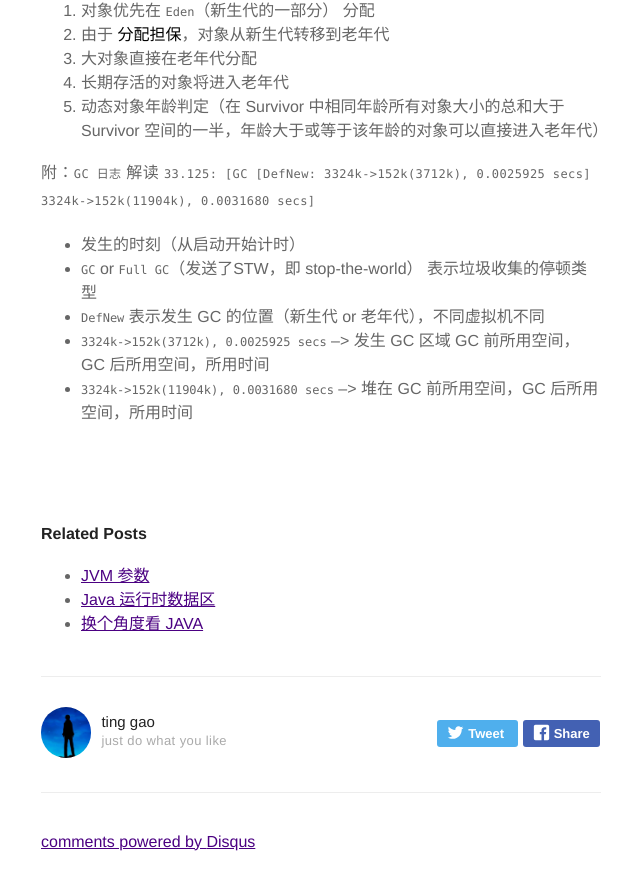
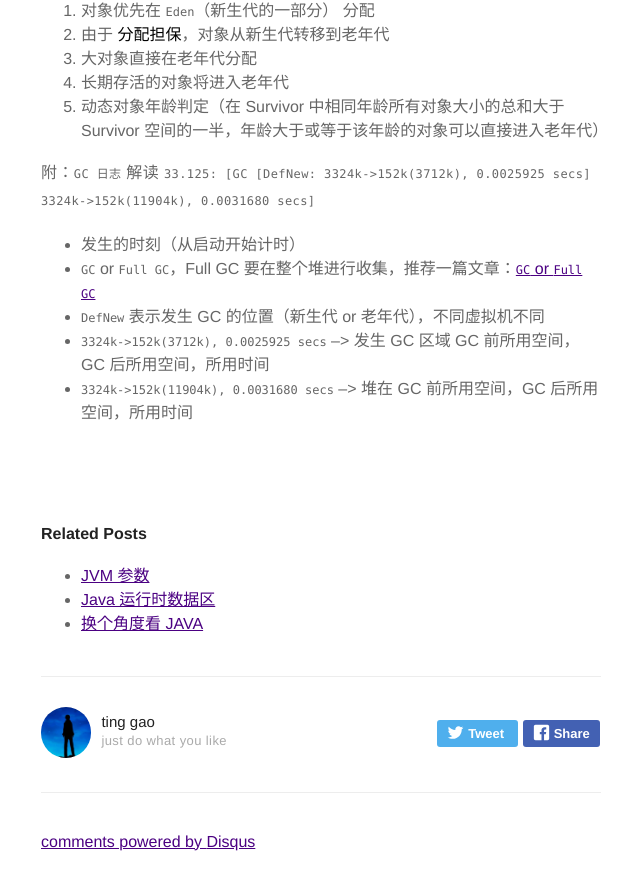
Before and after one commit to INotWant/INotWant.github.io, a Jekyll site: the page built from _posts/2019-02-15-Java-自动内存管理.md, in a window 1280 px wide and 900 px high, scrolled down 5276 px. Shown: the top 890 px of the window, without its empty margins (319-959 px from the left). Built offline with Jekyll 4.4.1, drawn with Linux system fonts in a browser that asks for light colours; comment, search, counter and statistics services are not loaded.

Commit message:
blog 19-02-15 m5

```diff
--- a/_posts/2019-02-15-Java-自动内存管理.md
+++ b/_posts/2019-02-15-Java-自动内存管理.md
@@ -120,7 +120,7 @@ Java 自动内存管理涵盖两个方面 **内存分配** 和 **垃圾回收**
 附：`GC 日志` 解读
 `33.125: [GC [DefNew: 3324k->152k(3712k), 0.0025925 secs] 3324k->152k(11904k), 0.0031680 secs]`
 - 发生的时刻（从启动开始计时）
-- `GC` or `Full GC`（发送了STW，即 stop-the-world） 表示垃圾收集的停顿类型
+- `GC` or `Full GC`，Full GC 要在整个堆进行收集，推荐一篇文章：[`GC` or `Full GC`](https://www.zhihu.com/question/41922036)
 - `DefNew` 表示发生 GC 的位置（新生代 or 老年代），不同虚拟机不同
 - `3324k->152k(3712k), 0.0025925 secs` --> 发生 GC 区域 GC 前所用空间，GC 后所用空间，所用时间
 - `3324k->152k(11904k), 0.0031680 secs` --> 堆在 GC 前所用空间，GC 后所用空间，所用时间
```
